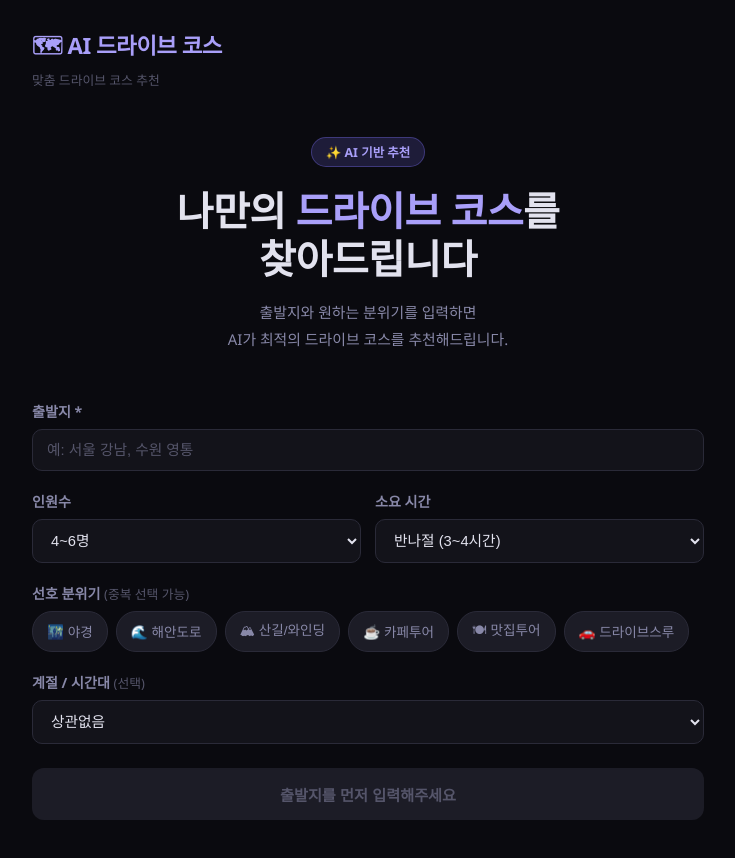
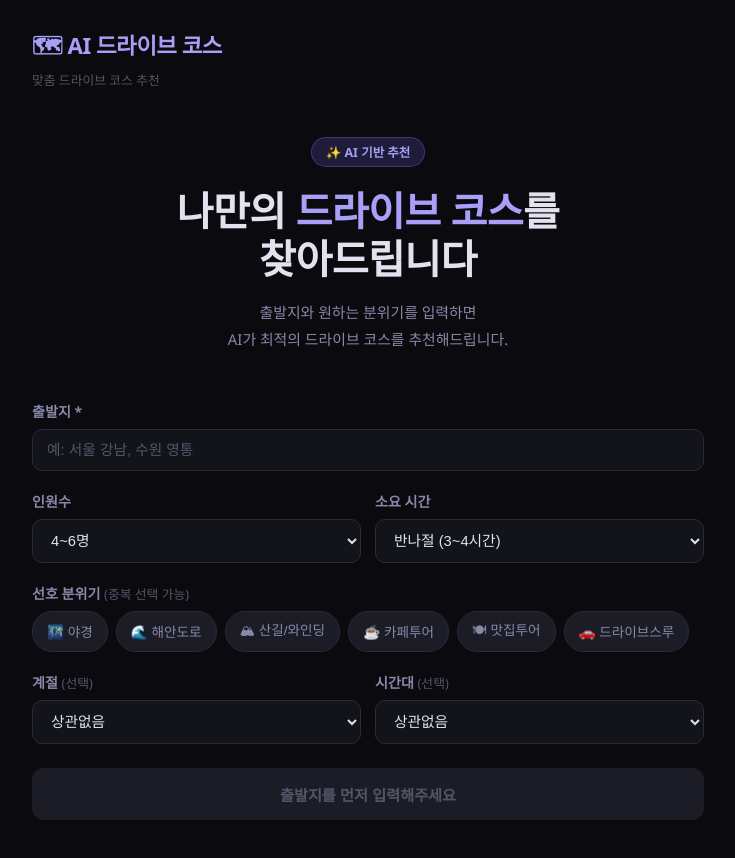
Before and after one commit to shocgu09/aidrivecourse, a React (Vite) app: page / in a window 1280 px wide. Shown: the top 858 px of the page, without its empty margins (272-1007 px from the left). Built offline with nearby package versions, Linux system fonts and the light colour scheme.

Commit message:
Split season/timeOfDay into separate selectors
계절(봄/여름/가을/겨울)과 시간대(주간/야간)를 별도 드롭다운으로 분리

Co-Authored-By: Claude Sonnet 4.6 <noreply@anthropic.com>

```diff
--- a/src/App.jsx
+++ b/src/App.jsx
@@ -45,6 +45,7 @@ export default function App() {
   const [vibes, setVibes] = useState([])
   const [duration, setDuration] = useState('반나절(3~4시간)')
   const [season, setSeason] = useState('')
+  const [timeOfDay, setTimeOfDay] = useState('')
   const [result, setResult] = useState(null)
   const [error, setError] = useState(null)
   const [loadingStep, setLoadingStep] = useState(0)
@@ -66,7 +67,8 @@ export default function App() {
 - 인원: ${people}
 - 소요 시간: ${duration}
 - 선호 분위기: ${vibes.length > 0 ? vibes.join(', ') : '특별한 선호 없음'}
-${season ? `- 계절/시간대: ${season}` : ''}
+${season ? `- 계절: ${season}` : ''}
+${timeOfDay ? `- 시간대: ${timeOfDay}` : ''}
 
 다음 형식으로 답변해주세요:
 
@@ -106,7 +108,7 @@ ${season ? `- 계절/시간대: ${season}` : ''}
     }
   }
 
-  const reset = () => { setStep('input'); setResult(null); setError(null); setDeparture(''); setVibes([]) }
+  const reset = () => { setStep('input'); setResult(null); setError(null); setDeparture(''); setVibes([]); setSeason(''); setTimeOfDay('') }
 
   /* ── INPUT ── */
   if (step === 'input') return (
@@ -174,17 +176,25 @@ ${season ? `- 계절/시간대: ${season}` : ''}
           </div>
         </div>
 
+        <div className="form-row">
           <div className="form-group">
-          <label className="form-label">계절 / 시간대 <span className="form-hint">(선택)</span></label>
+            <label className="form-label">계절 <span className="form-hint">(선택)</span></label>
             <select className="form-select" value={season} onChange={e => setSeason(e.target.value)}>
               <option value="">상관없음</option>
               <option>🌸 봄</option>
               <option>☀️ 여름</option>
               <option>🍁 가을</option>
               <option>❄️ 겨울</option>
+            </select>
+          </div>
+          <div className="form-group">
+            <label className="form-label">시간대 <span className="form-hint">(선택)</span></label>
+            <select className="form-select" value={timeOfDay} onChange={e => setTimeOfDay(e.target.value)}>
+              <option value="">상관없음</option>
               <option>🌤 주간</option>
               <option>🌙 야간</option>
             </select>
+          </div>
         </div>
 
         <button
```
Lines whose indentation alone changed are shown as unchanged.
